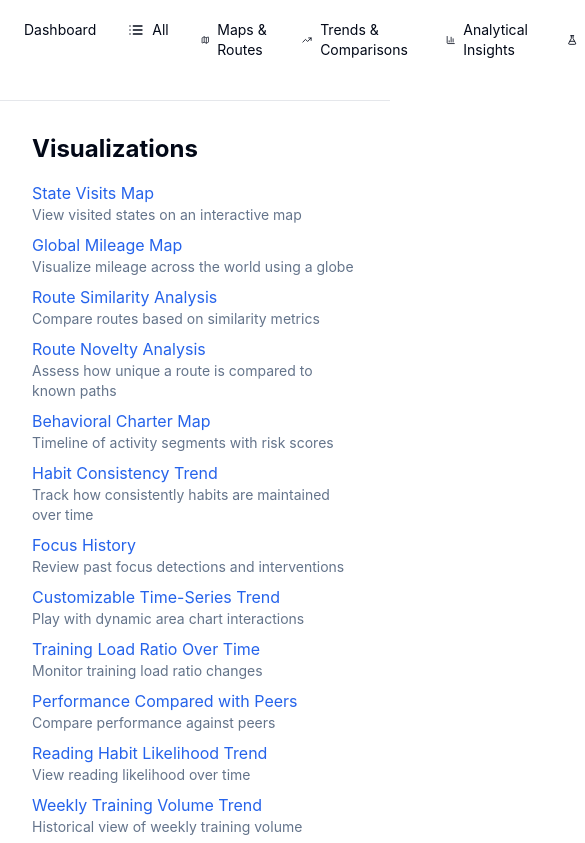
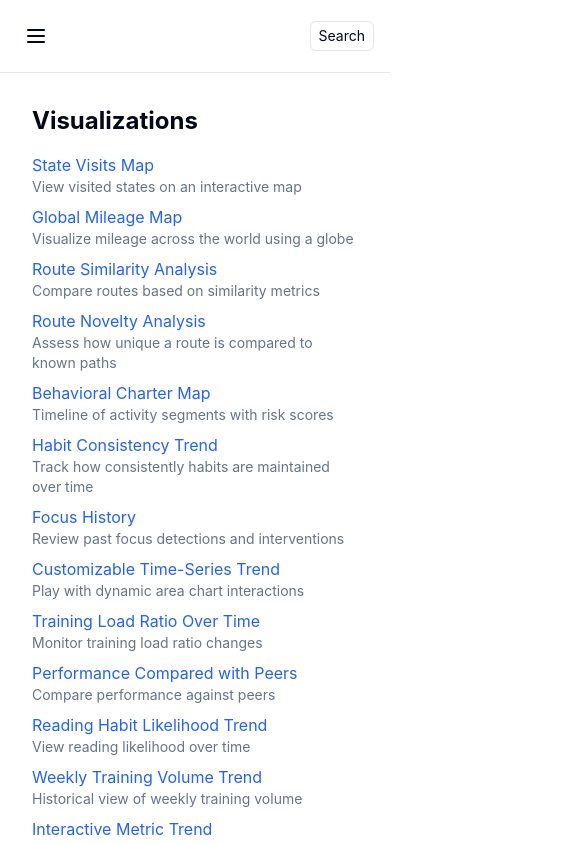
Before and after one commit to osmond/improved-system, a React (Vite) app: page /dashboard/all in a window 390 px wide. Shown: the top 843 px of the page, 585 px wide, since content can reach past the window. Built offline with nearby package versions, Linux system fonts and the light colour scheme.

Commit message:
feat: add mobile navigation sheet

```diff
--- a/src/components/layout/TopNavigation.tsx
+++ b/src/components/layout/TopNavigation.tsx
@@ -1,11 +1,53 @@
-import React from "react";
+import React, { useState } from "react";
 import { NavLink } from "react-router-dom";
+import { Menu } from "lucide-react";
 import { dashboardRoutes } from "@/routes";
+import { Sheet, SheetContent, SheetTrigger, SheetClose } from "@/ui/sheet";
 
 export default function TopNavigation() {
+  const [open, setOpen] = useState(false);
+
   return (
-    <nav>
-      <ul className="flex gap-4">
+    <nav className="flex items-center">
+      <Sheet open={open} onOpenChange={setOpen}>
+        <SheetTrigger asChild>
+          <button className="md:hidden p-2">
+            <Menu className="h-6 w-6" aria-hidden="true" />
+            <span className="sr-only">Open navigation menu</span>
+          </button>
+        </SheetTrigger>
+        <SheetContent side="left" className="p-4">
+          <ul className="flex flex-col gap-4">
+            <li>
+              <SheetClose asChild>
+                <NavLink to="/" className="block px-2 py-1 text-sm">
+                  Dashboard
+                </NavLink>
+              </SheetClose>
+            </li>
+            {dashboardRoutes.map((group) => {
+              const Icon = group.icon;
+              const firstItem = group.items[0];
+              return (
+                <li key={group.label}>
+                  <SheetClose asChild>
+                    <NavLink
+                      to={firstItem?.to ?? "#"}
+                      className="flex items-center gap-2 px-2 py-1 text-sm"
+                    >
+                      {Icon && (
+                        <Icon className="h-4 w-4" aria-hidden="true" />
+                      )}
+                      <span>{group.label}</span>
+                    </NavLink>
+                  </SheetClose>
+                </li>
+              );
+            })}
+          </ul>
+        </SheetContent>
+      </Sheet>
+      <ul className="hidden md:flex gap-4">
         <li>
           <NavLink to="/" className="block px-2 py-1 text-sm">
             Dashboard
```
